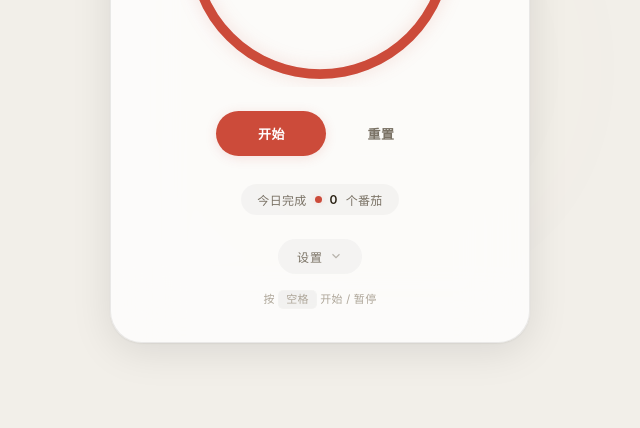
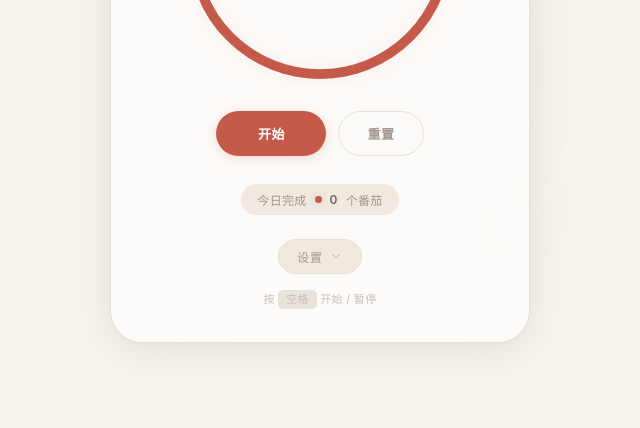
Before and after one commit to lih21947-lang/first_cc, a website: page index.html in a window 1280 px wide. Shown: the part 372-800 px from the top of the page, without its empty margins (320-960 px from the left). Drawn offline with Linux system fonts and the light colour scheme.

Commit message:
design: 温暖柔和中性配色 - 主色#C65A4A 背景#F7F2EC

```diff
--- a/index.html
+++ b/index.html
@@ -1,13 +1,13 @@
 <!-- ───────────────────────────────────────────────
-  Pomodoro Timer — "精密计时器" 主题
-  设计：暖色调暗色底 + 精密器械感
+  Pomodoro Timer — 温暖柔和中性配色
+  主色 #C65A4A · 背景 #F7F2EC · 文本 #6F655E
 ─────────────────────────────────────────────── -->
 <!DOCTYPE html>
 <html lang="zh-CN">
 <head>
 <meta charset="UTF-8">
 <meta name="viewport" content="width=device-width, initial-scale=1.0">
-<meta name="theme-color" content="#CC4B3A">
+<meta name="theme-color" content="#C65A4A">
 <title>番茄钟 - Pomodoro Timer</title>
 <link rel="manifest" href="manifest.json">
 <style>
@@ -17,75 +17,83 @@
 *, *::before, *::after { box-sizing: border-box; margin: 0; padding: 0; }
 
 :root {
-  /* Background */
-  --bg: #1C1917;
-  --bg-surface: #262320;
+  /* Palette: warm soft neutrals — light mode */
+  --bg:             #F7F2EC;
+  --bg-surface:     #F1E8E0;
+  --card-bg:        rgba(255,255,255,0.72);
+  --card-border:    #E5E0DA;
+  --card-highlight: rgba(255,255,255,0.8);
 
-  /* Card */
-  --card-bg: rgba(38,35,32,0.75);
-  --card-border: rgba(255,255,255,0.06);
-  --card-highlight: rgba(255,255,255,0.04);
+  /* Work — 主色 */
+  --work:       #C65A4A;
+  --work-dim:   rgba(198,90,74,0.22);
+  --work-glow:  rgba(198,90,74,0.10);
+  --work-soft:  #F8DCCF;
 
-  /* Work / Focus */
-  --work: #CC4B3A;
-  --work-dim: rgba(204,75,58,0.30);
-  --work-glow: rgba(204,75,58,0.18);
+  /* Break — 温润鼠尾绿 */
+  --break:       #7DA092;
+  --break-dim:   rgba(125,160,146,0.25);
+  --break-glow:  rgba(125,160,146,0.12);
 
-  /* Break — sage green, not bright */
-  --break: #5D9B7A;
-  --break-dim: rgba(93,155,122,0.30);
-  --break-glow: rgba(93,155,122,0.18);
-
-  /* Pause */
-  --pause: #D4A853;
-  --pause-dim: rgba(212,168,83,0.35);
+  /* Pause — 暖琥珀 */
+  --pause:       #C49860;
+  --pause-dim:   rgba(196,152,96,0.30);
 
   /* Text */
-  --text: #E8E0D5;
-  --text-muted: #9E968A;
-  --text-dim: #6B6560;
+  --text:       #6F655E;
+  --text-muted: #A09790;
+  --text-dim:   #C5BDB7;
 
   /* Ring */
-  --ring-track: rgba(255,255,255,0.05);
-  --ring-idle: rgba(255,255,255,0.12);
+  --ring-track: rgba(0,0,0,0.06);
+  --ring-idle:  rgba(0,0,0,0.10);
 
   /* Settings */
-  --settings-bg: rgba(0,0,0,0.30);
-  --row-bg: rgba(255,255,255,0.03);
-  --input-bg: rgba(255,255,255,0.06);
-  --input-border: rgba(255,255,255,0.10);
+  --settings-bg: rgba(0,0,0,0.03);
+  --row-bg:      #F1E8E0;
+  --input-bg:    #EAE3DB;
+  --input-border:#E5E0DA;
 
-  /* Shadows */
-  --shadow-card: 0 1px 2px rgba(0,0,0,0.3), 0 8px 40px rgba(0,0,0,0.5);
+  /* Shadows — soft for light mode */
+  --shadow-card: 0 1px 4px rgba(0,0,0,0.04), 0 8px 40px rgba(0,0,0,0.08);
 
-  /* Type */
+  /* Type & layout */
   --font-mono: 'JetBrains Mono', 'SF Mono', 'Cascadia Code', 'Consolas', monospace;
   --ring-size: min(280px, 62vw);
-
-  /* Transition */
   --ease: cubic-bezier(0.4, 0, 0.2, 1);
 }
 
-/* Light mode */
-@media (prefers-color-scheme: light) {
+/* Dark mode */
+@media (prefers-color-scheme: dark) {
   :root {
-    --bg: #F2EFE9;
-    --bg-surface: #E8E4DD;
-    --card-bg: rgba(255,255,255,0.75);
-    --card-border: rgba(0,0,0,0.08);
-    --card-highlight: rgba(255,255,255,0.6);
-    --text: #2C2416;
-    --text-muted: #7A7265;
-    --text-dim: #ADA598;
-    --ring-track: rgba(0,0,0,0.05);
-    --ring-idle: rgba(0,0,0,0.10);
-    --settings-bg: rgba(0,0,0,0.04);
-    --row-bg: rgba(0,0,0,0.03);
-    --input-bg: rgba(0,0,0,0.04);
-    --input-border: rgba(0,0,0,0.12);
-    --shadow-card: 0 1px 2px rgba(0,0,0,0.06), 0 8px 40px rgba(0,0,0,0.10);
-    --work-dim: rgba(204,75,58,0.15);
-    --break-dim: rgba(93,155,122,0.15);
+    --bg:             #2A2522;
+    --bg-surface:     #332E2B;
+    --card-bg:        rgba(51,46,43,0.78);
+    --card-border:    rgba(255,255,255,0.06);
+    --card-highlight: rgba(255,255,255,0.05);
+
+    --work-dim:   rgba(198,90,74,0.28);
+    --work-glow:  rgba(198,90,74,0.16);
+    --work-soft:  rgba(248,220,207,0.15);
+
+    --break-dim:   rgba(125,160,146,0.22);
+    --break-glow:  rgba(125,160,146,0.12);
+
+    --pause-dim:   rgba(196,152,96,0.28);
+
+    --text:       #EDE7E0;
+    --text-muted: #A89F99;
+    --text-dim:   #7A7370;
+
+    --ring-track: rgba(255,255,255,0.06);
+    --ring-idle:  rgba(255,255,255,0.12);
+
+    --settings-bg: rgba(0,0,0,0.28);
+    --row-bg:      rgba(255,255,255,0.03);
+    --input-bg:    rgba(255,255,255,0.06);
+    --input-border:rgba(255,255,255,0.08);
+
+    --shadow-card: 0 1px 2px rgba(0,0,0,0.3), 0 8px 40px rgba(0,0,0,0.4);
   }
 }
 
@@ -108,13 +116,13 @@ body {
 }
 
 /* ============================================================
-   Ambient Orbs — subtle, behind the card
+   Ambient Orbs
    ============================================================ */
 .bg-orb {
   position: fixed;
   border-radius: 50%;
   filter: blur(120px);
-  opacity: 0.06;
+  opacity: 0.08;
   pointer-events: none;
   z-index: 0;
   transition: opacity 1s ease, transform 2s ease;
@@ -146,7 +154,7 @@ body {
 }
 
 /* ============================================================
-   Card — understated glass
+   Card — soft glass
    ============================================================ */
 .card {
   background: var(--card-bg);
@@ -161,7 +169,6 @@ body {
   flex-direction: column;
   align-items: center;
   gap: 0;
-  transition: border-color 0.5s ease;
 }
 
 /* ============================================================
@@ -177,7 +184,7 @@ body {
 }
 
 /* ============================================================
-   Timer Ring — the hero element
+   Timer Ring
    ============================================================ */
 .timer-ring-container {
   position: relative;
@@ -213,7 +220,7 @@ body {
 }
 
 /* ============================================================
-   Time Display — large, thin, precise
+   Time Display
    ============================================================ */
 .time-display-area {
   position: absolute;
@@ -228,7 +235,7 @@ body {
 .time-text {
   font-family: var(--font-mono);
   font-size: clamp(48px, 14vw, 72px);
-  font-weight: 250;
+  font-weight: 280;
   color: var(--text);
   letter-spacing: 4px;
   line-height: 1;
@@ -243,11 +250,10 @@ body {
   letter-spacing: 2.5px;
   margin-top: 12px;
   text-transform: uppercase;
-  transition: color 0.5s ease;
 }
 
 /* ============================================================
-   Controls — understated pills
+   Controls
    ============================================================ */
 .controls {
   display: flex;
@@ -277,41 +283,33 @@ body {
   box-shadow: 0 2px 12px var(--work-dim);
 }
 .btn--start:hover {
-  box-shadow: 0 4px 20px var(--work-dim);
+  box-shadow: 0 6px 22px var(--work-dim);
   transform: translateY(-1px);
-}
-.btn--start:active {
-  box-shadow: 0 1px 6px var(--work-dim);
-  transform: scale(0.96);
 }
 
 .btn--pause {
   background: var(--pause);
-  color: #1C1917;
+  color: #fff;
   min-width: 110px;
   box-shadow: 0 2px 12px var(--pause-dim);
 }
 .btn--pause:hover {
-  box-shadow: 0 4px 20px var(--pause-dim);
+  box-shadow: 0 6px 22px var(--pause-dim);
   transform: translateY(-1px);
-}
-.btn--pause:active {
-  box-shadow: 0 1px 6px var(--pause-dim);
 }
 
 .btn--reset {
   background: transparent;
   color: var(--text-muted);
-  border: 1px solid rgba(255,255,255,0.08);
+  border: 1px solid var(--card-border);
 }
 .btn--reset:hover {
   color: var(--text);
-  border-color: rgba(255,255,255,0.18);
-  background: rgba(255,255,255,0.03);
+  background: var(--row-bg);
 }
 
 /* ============================================================
-   Session Info — small pill
+   Session Info
    ============================================================ */
 .session-info {
   display: flex;
@@ -327,11 +325,10 @@ body {
 }
 
 .session-dot {
-  width: 7px;
-  height: 7px;
+  width: 7px; height: 7px;
   border-radius: 50%;
   background: var(--work);
-  box-shadow: 0 0 6px var(--work-glow);
+  box-shadow: 0 0 6px var(--work-dim);
 }
 .session-count {
   font-weight: 600;
@@ -343,7 +340,7 @@ body {
    ============================================================ */
 .settings-toggle {
   background: var(--row-bg);
-  border: 1px solid rgba(255,255,255,0.06);
+  border: 1px solid var(--card-border);
   color: var(--text-muted);
   font-size: 12px;
   cursor: pointer;
@@ -358,13 +355,12 @@ body {
 }
 .settings-toggle:hover {
   color: var(--text);
-  border-color: rgba(255,255,255,0.15);
+  border-color: var(--text-dim);
 }
 .settings-toggle svg {
-  width: 14px;
-  height: 14px;
+  width: 14px; height: 14px;
   transition: transform 0.35s var(--ease);
-  opacity: 0.5;
+  opacity: 0.45;
 }
 .settings-toggle.is-open svg {
   transform: rotate(180deg);
@@ -458,9 +454,8 @@ body {
 
 .toggle-switch {
   position: relative;
-  width: 42px;
-  height: 24px;
-  background: rgba(255,255,255,0.10);
+  width: 42px; height: 24px;
+  background: var(--input-border);
   border-radius: 24px;
   transition: background 0.3s var(--ease), box-shadow 0.3s var(--ease);
   flex-shrink: 0;
@@ -468,18 +463,16 @@ body {
 .toggle-switch::after {
   content: '';
   position: absolute;
-  top: 2px;
-  left: 2px;
-  width: 20px;
-  height: 20px;
+  top: 2px; left: 2px;
+  width: 20px; height: 20px;
   background: #fff;
   border-radius: 50%;
-  box-shadow: 0 1px 3px rgba(0,0,0,0.2);
+  box-shadow: 0 1px 3px rgba(0,0,0,0.15);
   transition: transform 0.3s var(--ease);
 }
 .toggle-row.is-on .toggle-switch {
   background: var(--work);
-  box-shadow: 0 0 10px var(--work-glow);
+  box-shadow: 0 0 10px var(--work-dim);
 }
 .toggle-row.is-on .toggle-switch::after {
   transform: translateX(18px);
@@ -501,7 +494,7 @@ body {
 }
 .kbd-hint kbd {
   background: var(--input-bg);
-  border: 1px solid rgba(255,255,255,0.10);
+  border: 1px solid var(--input-border);
   border-radius: 5px;
   padding: 2px 7px;
   font-family: var(--font-mono);
@@ -513,7 +506,7 @@ body {
    ============================================================ */
 @keyframes pulse-ring {
   0%   { filter: drop-shadow(0 0 6px var(--work-glow)); }
-  50%  { filter: drop-shadow(0 0 18px var(--work-dim)); }
+  50%  { filter: drop-shadow(0 0 20px var(--work-dim)); }
   100% { filter: drop-shadow(0 0 6px var(--work-glow)); }
 }
 .ring-progress.is-finished {
@@ -718,15 +711,15 @@ function updateAmbient() {
 
   if (isRunning) {
     if (isBreak) {
-      $orbBreak.style.opacity = String(0.04 + fraction * 0.08);
-      $orbWork.style.opacity = '0.03';
+      $orbBreak.style.opacity = String(0.06 + fraction * 0.10);
+      $orbWork.style.opacity = '0.04';
     } else {
-      $orbWork.style.opacity = String(0.04 + fraction * 0.08);
-      $orbBreak.style.opacity = '0.03';
+      $orbWork.style.opacity = String(0.06 + fraction * 0.10);
+      $orbBreak.style.opacity = '0.04';
     }
   } else {
-    $orbWork.style.opacity = '0.04';
-    $orbBreak.style.opacity = '0.04';
+    $orbWork.style.opacity = '0.06';
+    $orbBreak.style.opacity = '0.06';
   }
 }
 
```
Also changed, not shown: skills-lock.json (added, +11 -0 lines), .agents/skills/color-palette-extractor/SKILL.md (added), .agents/skills/color-palette-extractor/references/color-theory.md (added), .agents/skills/color-palette-extractor/references/export-formats.md (added), .agents/skills/color-palette-extractor/references/output-template.md (added), .claude/skills/color-palette-extractor/SKILL.md (added), .claude/skills/color-palette-extractor/references/color-theory.md (added), .claude/skills/color-palette-extractor/references/export-formats.md (added), .claude/skills/color-palette-extractor/references/output-template.md (added), .claude/skills/find-skill/SKILL.md (added).
